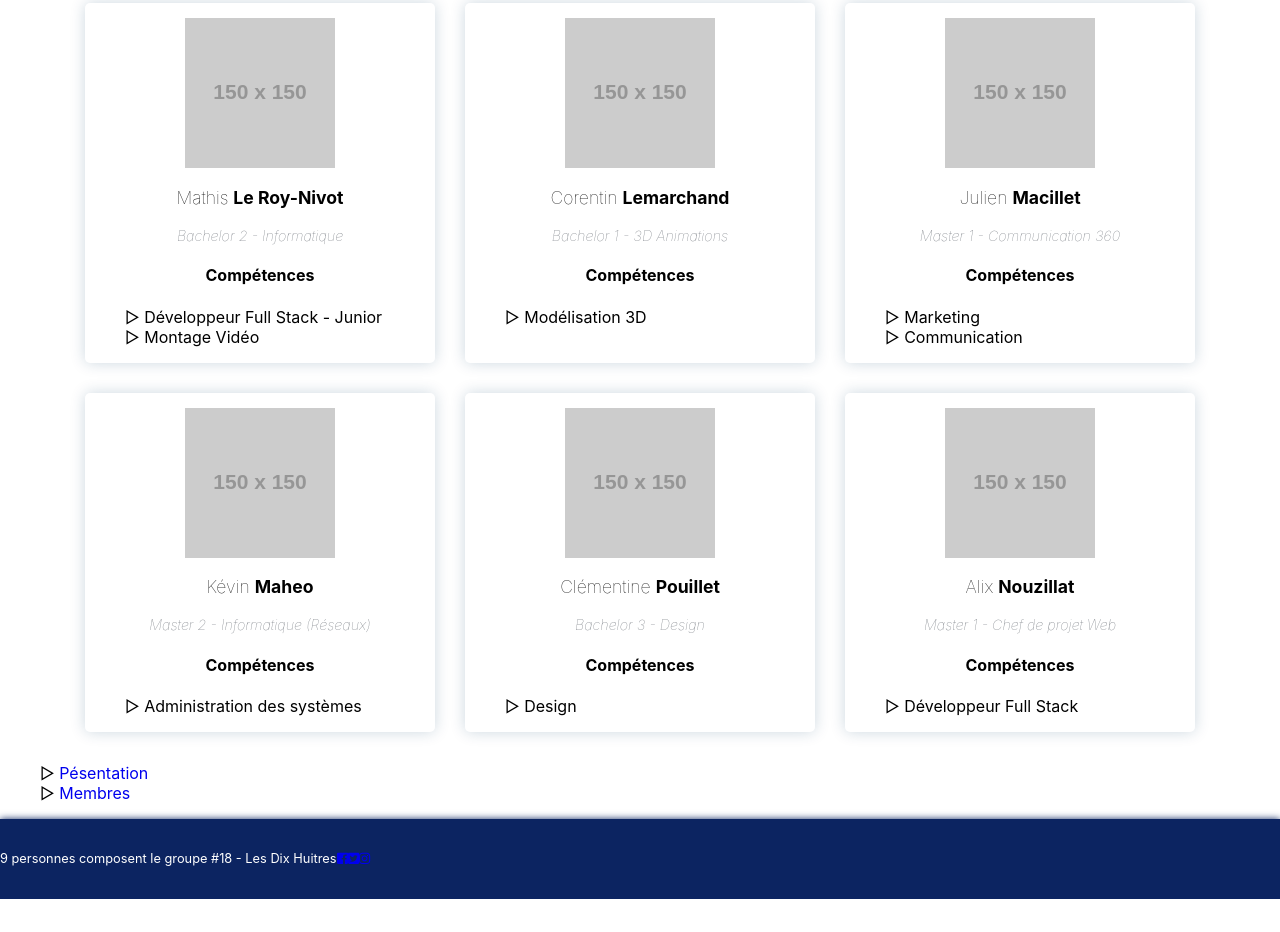
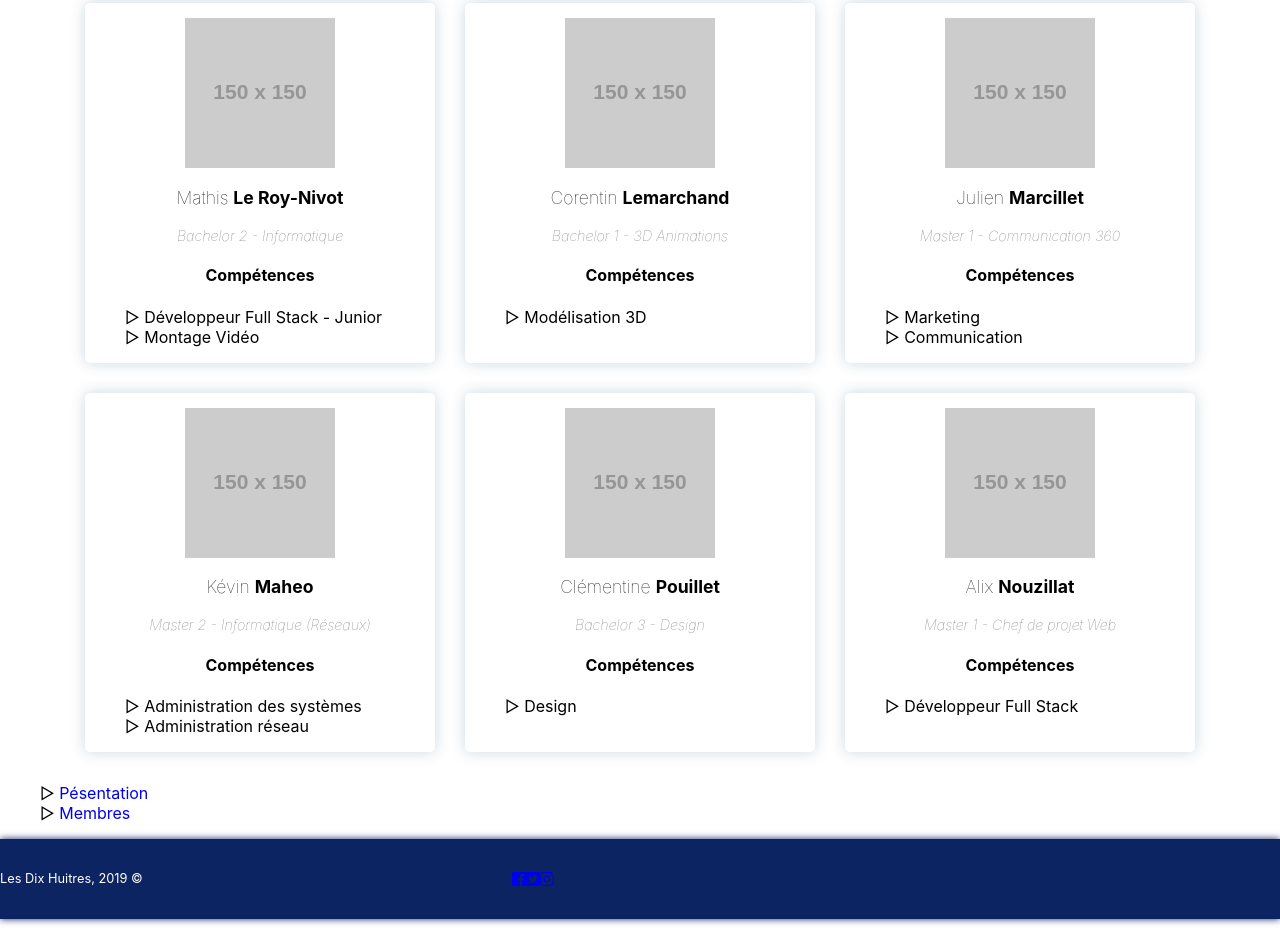
Before and after one commit to MathisLeRoyNivot/WORKSHOP_2019, a plain HTML site: page index.html in a window 1280 px wide. Shown: the part 521-1453 px from the top of the page. Before the commit the page ends 1420 px from the top, so only its background shows below. Drawn offline with Linux system fonts and the light colour scheme; placeholder pictures from the web are drawn by us.

Commit message:
Commit before pull

```diff
--- a/js/main.js
+++ b/js/main.js
@@ -37,7 +37,7 @@ const personData = [
     },
     {
         firstName: "Julien",
-        lastName: "Macillet",
+        lastName: "Marcillet",
         promo: "Master 1 - Communication 360",
         mySkills: ["Marketing", "Communication"],
         photo: "https://via.placeholder.com/150"
@@ -46,7 +46,7 @@ const personData = [
         firstName: "Kévin",
         lastName: "Maheo",
         promo: "Master 2 - Informatique (Réseaux)",
-        mySkills: ["Administration des systèmes"],
+        mySkills: ["Administration des systèmes", "Administration réseau"],
         photo: "https://via.placeholder.com/150"
     },
     {
@@ -98,10 +98,13 @@ document.getElementById("group-members").innerHTML = `
 `;
 
 document.getElementById("footer-content").innerHTML = `
-<div class="footer">${personData.length} personnes composent le groupe #18 - Les Dix Huitres</div>
+<div class="footer-text"><p>Les Dix Huitres, 2019 ©</p></div>
 <div class="social-networks">
     <a href="#f" target="_blank"><i class="fab fa-facebook-square"></i></a>
     <a href="#t" target="_blank"><i class ="fab fa-twitter-square"></i></a>
     <a href="#i" target="_blank"><i class="fab fa-instagram"></i></a>
 </div>
 `;
+
+
+// ${personData.length} personnes composent le groupe #18 -
--- a/style/main.scss
+++ b/style/main.scss
@@ -7,7 +7,6 @@ body {
 a {
     text-decoration: none;
 }
-
 
 // -- NAVBAR STYLES --
 nav {
@@ -74,14 +73,17 @@ h2 {
 }
 
 // -- FOOTER STYLES --
+footer {
+    bottom: O;
+}
+
 #footer-content {
     align-content: center;
     align-items: center;
-    display: flex;
     background: #0c2461;
     box-shadow: 0px 0px 7px #0c2461;
     color: #ffffff;
-    font-size: 0.8em;
+    display: flex;
     height: 80px;
     line-height: 80px;
     width: 100%;
@@ -89,14 +91,16 @@ h2 {
 
 .footer-text {
     display: inline-flex;
-    width: 50%;
+    font-size: 0.8em;
+    text-align: center;
+    width: 40%;
 }
 
 .social-networks {
     display: inline-flex;
-    width: 50%;
+    width: 40%;
 }
 
-.fab {
-    font-size: 1em;
+i {
+    font-size: 2em;
 }
```
Also changed, not shown: style/main.css, 1 other file.
